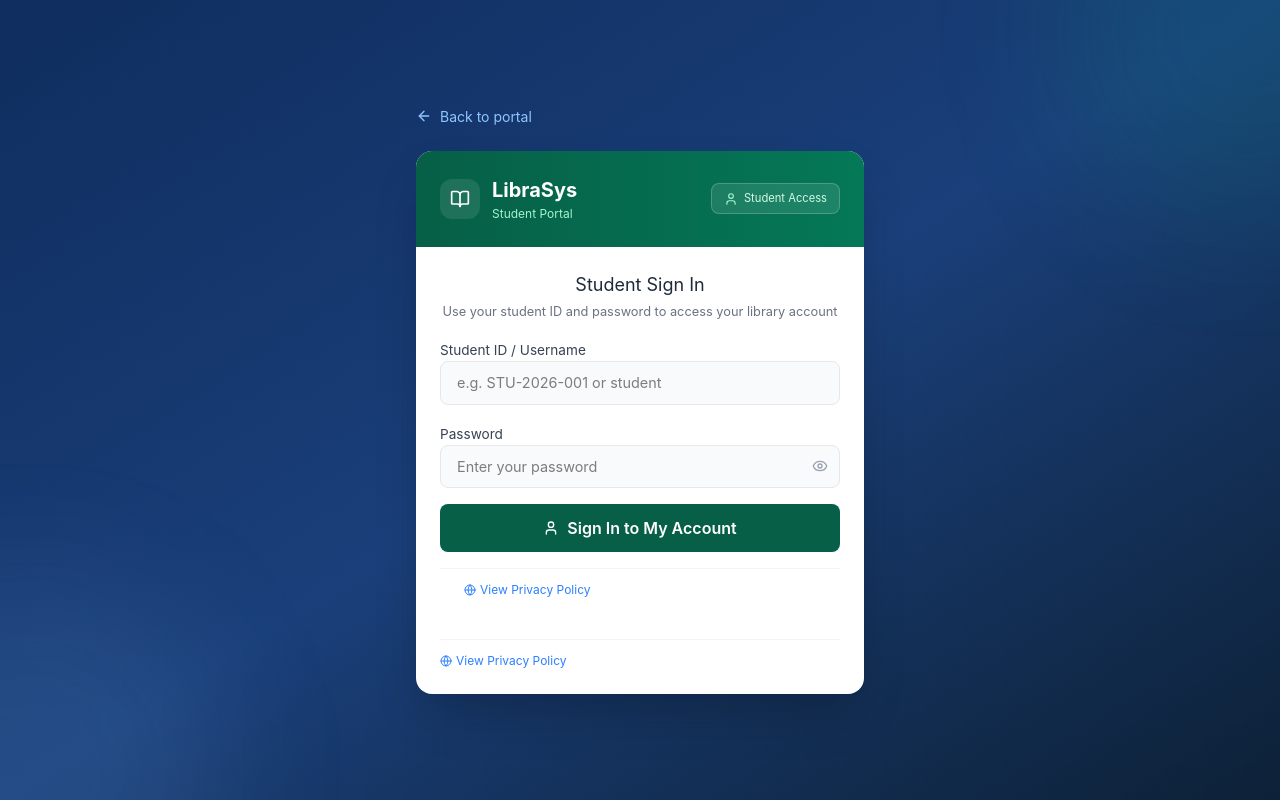
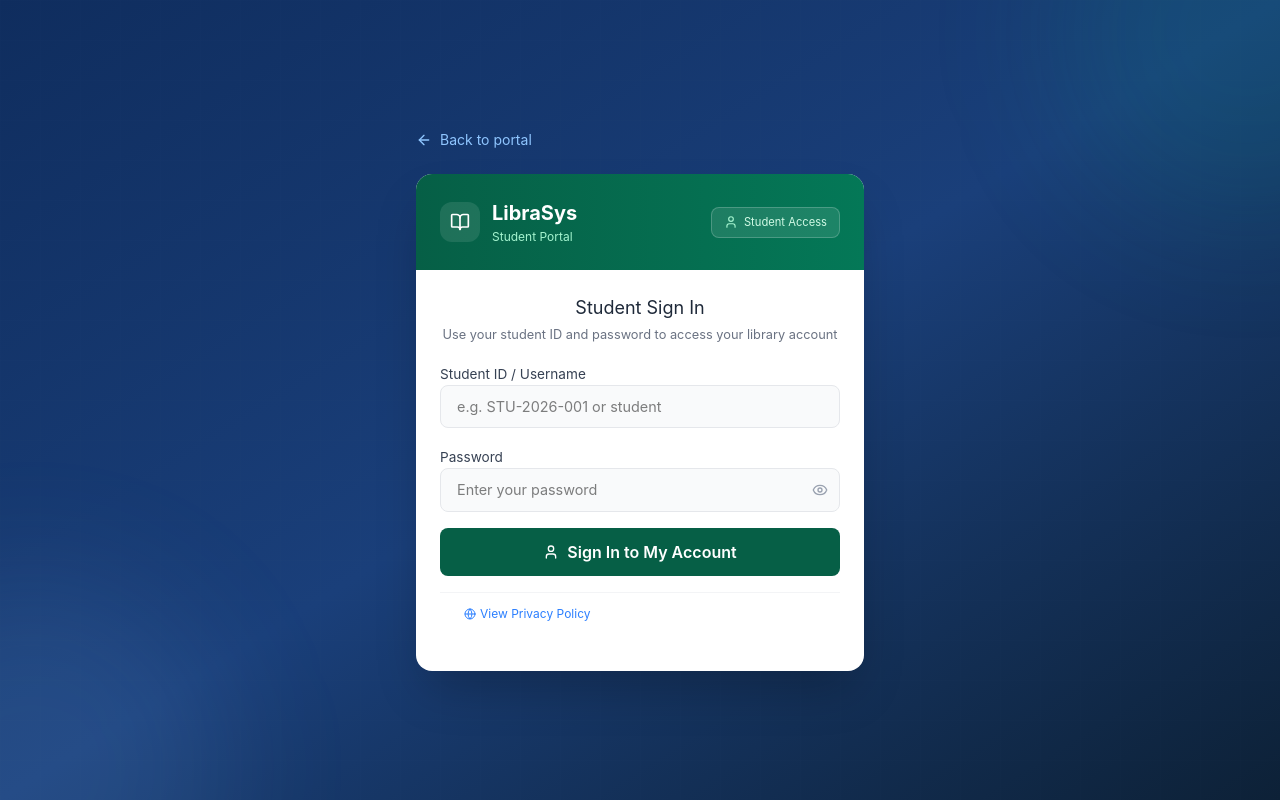
Before and after one commit to devRod11/LibraSys, a React (Vite) app in the folder client/: page /login/student in a window 1280 px wide. Built offline with nearby package versions, Linux system fonts and the light colour scheme; no server answers.

Commit message:
Update StudentLogin.tsx

```diff
--- a/client/src/app/pages/auth/StudentLogin.tsx
+++ b/client/src/app/pages/auth/StudentLogin.tsx
@@ -213,17 +213,6 @@ export default function StudentLogin() {
               </div>
             </div>
           )}
-          <div className="flex items-center justify-between pt-3 border-t border-gray-100">
-            <button
-              type="button"
-              onClick={() => setShowPrivacy(true)}
-              className="flex items-center gap-1 text-blue-500 hover:text-blue-600 transition-colors"
-              style={{ fontSize: "0.75rem" }}
-            >
-              <Globe className="w-3 h-3" />
-              View Privacy Policy
-            </button>
-          </div>
           </form>
         </div>
       </motion.div>
```
